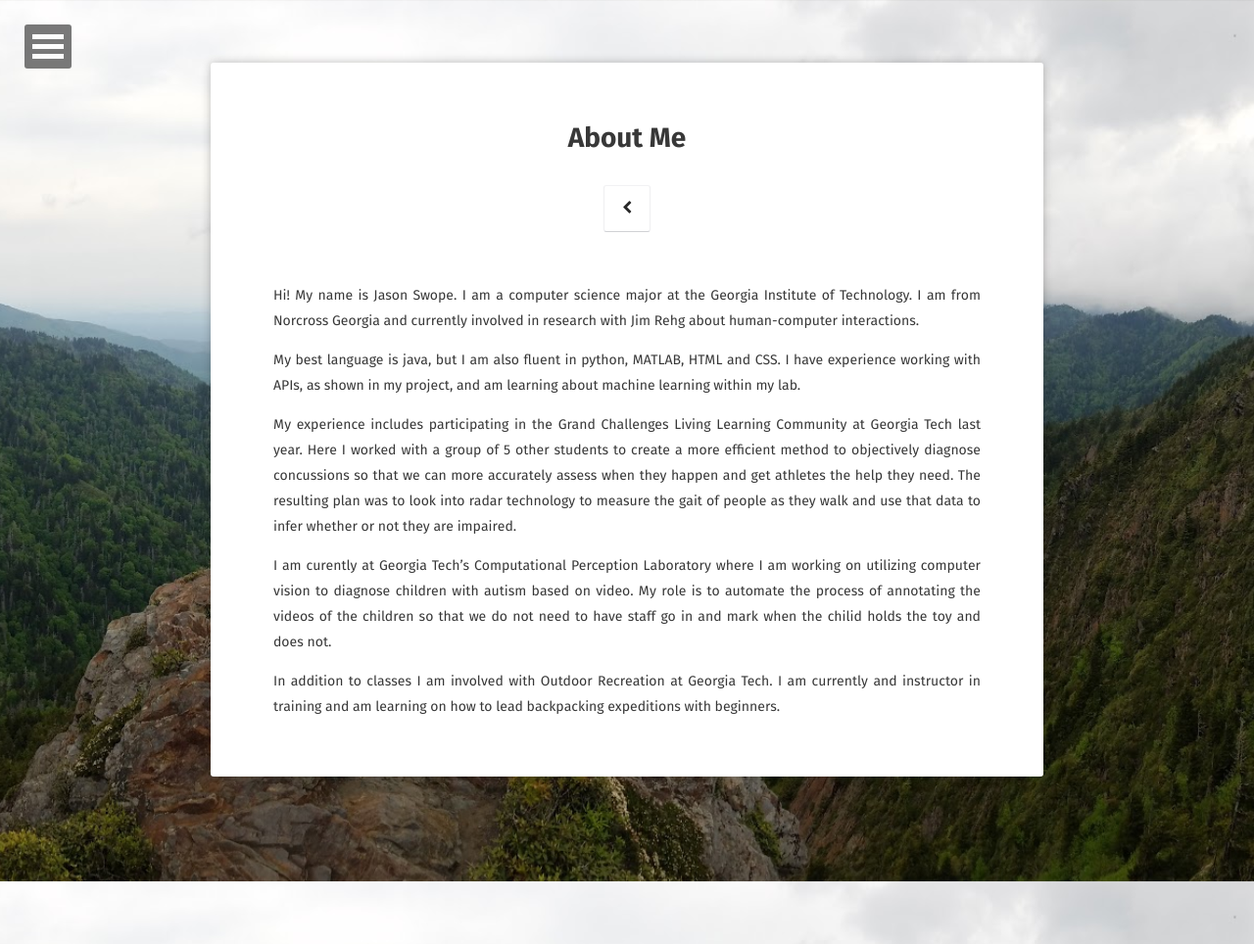
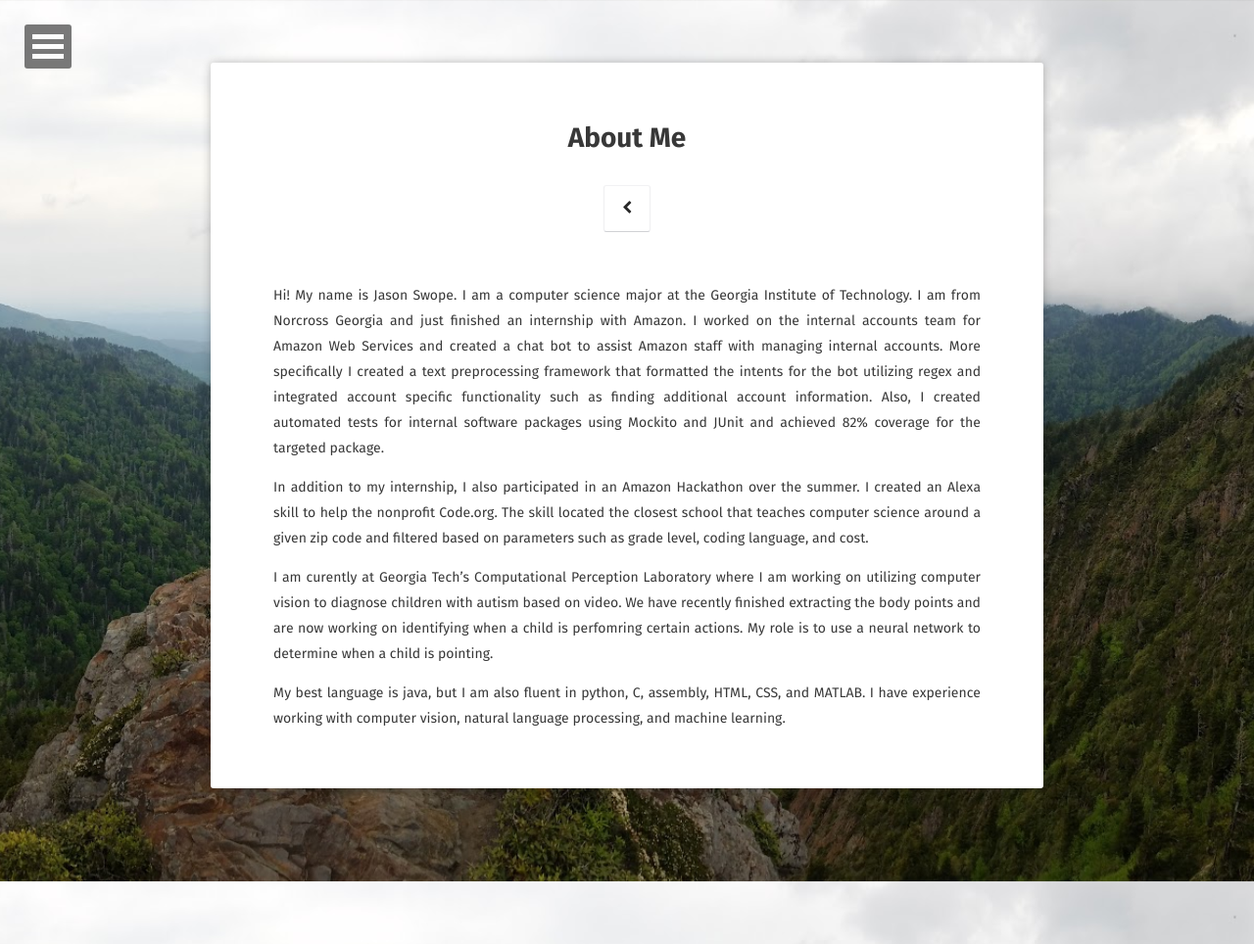
Before and after one commit to jswope2112/jswope2112.github.io, a Jekyll site: the page built from about/index.md, in a window 1280 px wide. Shown: the whole page at 98% size. Built offline with Jekyll 4.4.1, drawn with Linux system fonts in a browser that asks for light colours; some web fonts are replaced.

Commit message:
Update index.md

```diff
--- a/about/index.md
+++ b/about/index.md
@@ -7,12 +7,10 @@ published: true
 ---
 
 
-Hi! My name is Jason Swope. I am a computer science major at the Georgia Institute of Technology. I am from Norcross Georgia and currently involved in research with Jim Rehg about human-computer interactions.
+Hi! My name is Jason Swope. I am a computer science major at the Georgia Institute of Technology. I am from Norcross Georgia and just finished an internship with Amazon. I worked on the internal accounts team for Amazon Web Services and created a chat bot to assist Amazon staff with managing internal accounts. More specifically I created a text preprocessing framework that formatted the intents for the bot utilizing regex and integrated account specific functionality such as finding additional account information. Also, I created automated tests for internal software packages using Mockito and JUnit and achieved 82% coverage for the targeted package.
 
-My best language is java, but I am also fluent in python, MATLAB, HTML and CSS. I have experience working with APIs, as shown in my project, and am learning about machine learning within my lab.
+In addition to my internship, I also participated in an Amazon Hackathon over the summer. I created an Alexa skill to help the nonprofit Code.org. The skill located the closest school that teaches computer science around a given zip code and filtered based on parameters such as grade level, coding language, and cost.
 
-My experience includes participating in the Grand Challenges Living Learning Community at Georgia Tech last year. Here I worked with a group of 5 other students to create a more efficient method to objectively diagnose concussions so that we can more accurately assess when they happen and get athletes the help they need. The resulting plan was to look into radar technology to measure the gait of people as they walk and use that data to infer whether or not they are impaired.
+I am curently at Georgia Tech's Computational Perception Laboratory where I am working on utilizing computer vision to diagnose children with autism based on video. We have recently finished extracting the body points and are now working on identifying when a child is perfomring certain actions. My role is to use a neural network to determine when a child is pointing.
 
-I am curently at Georgia Tech's Computational Perception Laboratory where I am working on utilizing computer vision to diagnose children with autism based on video. My role is to automate the process of annotating the videos of the children so that we do not need to have staff go in and mark when the chilid holds the toy and does not.
-
-In addition to classes I am involved with Outdoor Recreation at Georgia Tech. I am currently and instructor in training and am learning on how to lead backpacking expeditions with beginners.
+My best language is java, but I am also fluent in python, C, assembly, HTML, CSS, and MATLAB. I have experience working with computer vision, natural language processing, and machine learning.
```
